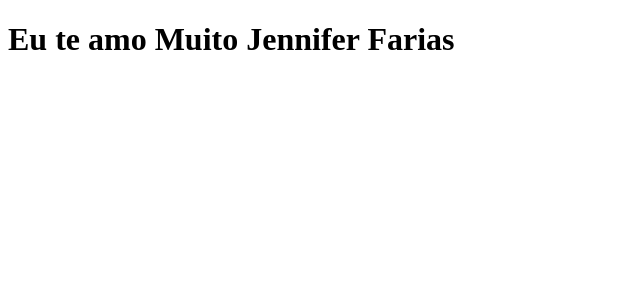
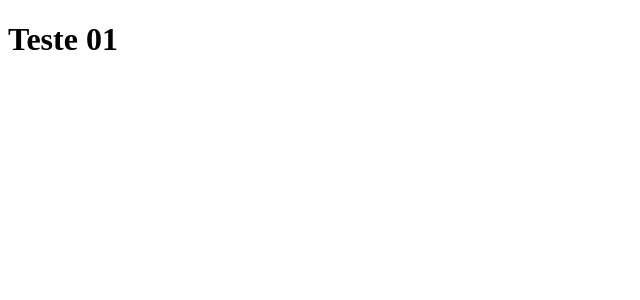
Before and after one commit to gustavot268/clone-tabnews, a Next.js app: page / in a window 1280 px wide. Shown: the top 300 px of the page, without its empty margins (0-640 px from the left). Built offline with nearby package versions, Linux system fonts and the light colour scheme.

Commit message:
adiciona uma alteração na pasta learning e em .gitignore

```diff
--- a/pages/index.js
+++ b/pages/index.js
@@ -1,5 +1,5 @@
 function Home () {
-    return <h1>Eu te amo Muito Jennifer Farias</h1>
+    return <h1>Teste 01</h1>
 }
 
 export default Home;
```
Also changed, not shown: learning/nota.txt, 1 other file (tests, documents, lock files or other folders).
